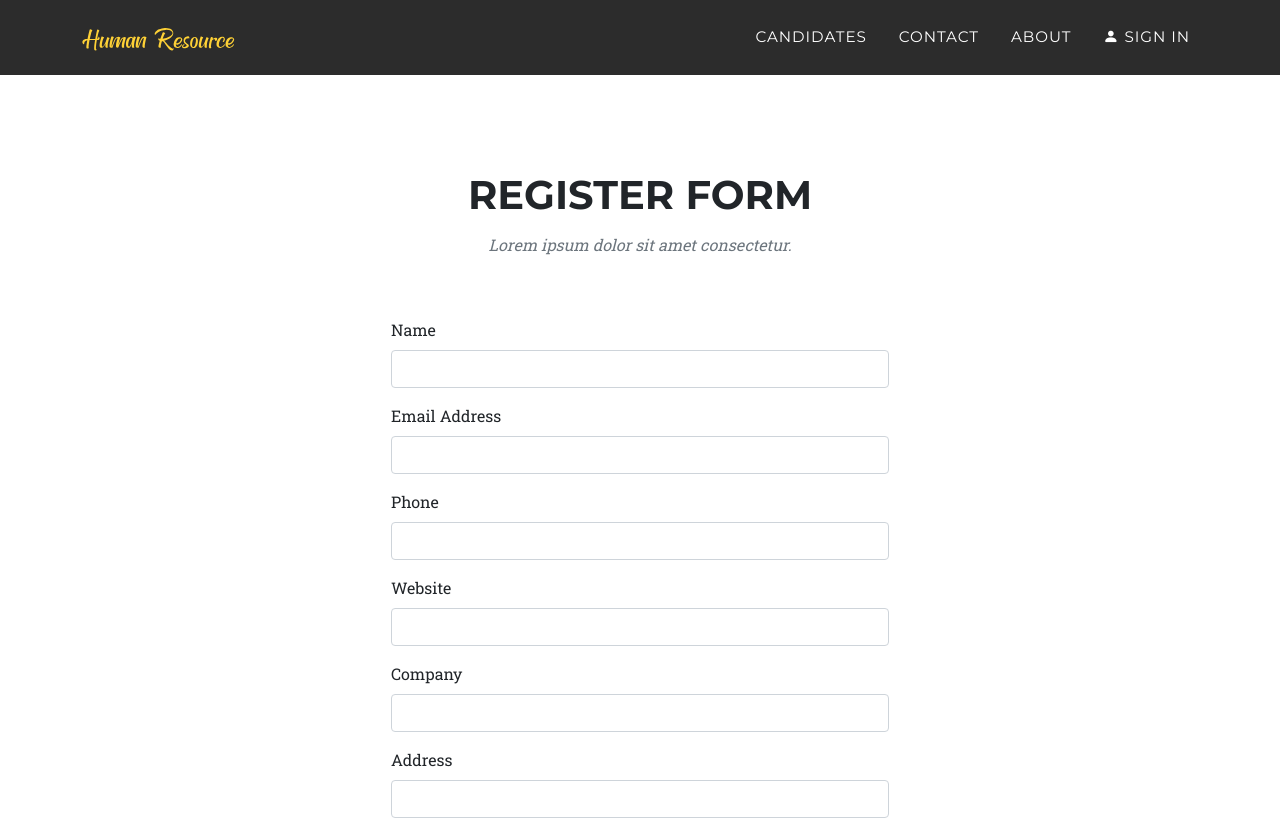
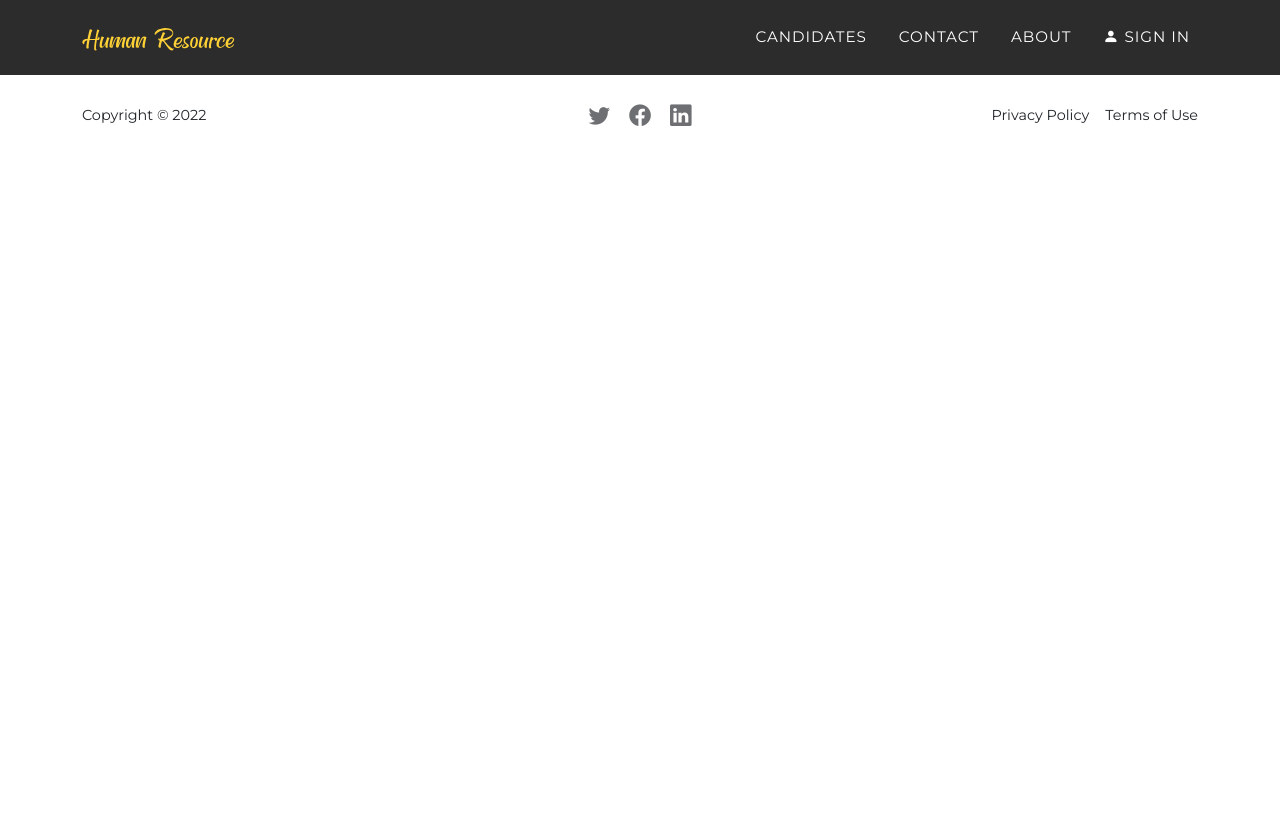
Before and after one commit to fatihcode/human-resource, a React (Create React App) app: page /human-resource/form in a window 1280 px wide. Shown: the top 820 px of the page. Built offline with nearby package versions, Linux system fonts and the light colour scheme; what redux-promise-middleware would draw is missing.

Commit message:
register moadl page

```diff
--- a/src/components/candidates/Detail.js
+++ b/src/components/candidates/Detail.js
@@ -1,27 +1,25 @@
 import React from 'react'
 import { Button, CloseButton, Table } from 'react-bootstrap';
-import { useSelector } from 'react-redux';
-import { useParams } from 'react-router';
+import { useDispatch, useSelector } from 'react-redux';
+import { useNavigate, useParams } from 'react-router';
 import { Link } from 'react-router-dom';
-import { API } from '../../store/action';
+import { delUser } from '../../store/action'
 
 export default function Detail() {
 
+  const dispatch = useDispatch()
+  const navigate = useNavigate();
   const persons = useSelector(state => state.candidates)
 
   let param = useParams()
 
   const user = persons.find(item => item._id === param.id)
 
-  const {_id, name, email, address, phone, website, company } = user
-
-  const handleDelete = (id) => {
-    API.delete(`/${id}`)
-
- }
+  const { _id, name, email, address, phone, website, company } = user
 
 
   return (
+
     <div className="portfolio-modal mt-5">
 
       <div className="card-caption">
@@ -55,7 +53,7 @@ export default function Detail() {
             <th colSpan={2} >
 
               <Button variant="outline-info mx-3" >Edit</Button>
-              <Button variant="outline-danger" onClick={handleDelete(_id)} >Delete</Button>
+              <Button variant="outline-danger" onClick={() => dispatch(delUser(_id), navigate('/human-resource/candidates'))} >Delete</Button>
 
             </th>
           </tr>
--- a/src/components/candidates/Register.js
+++ b/src/components/candidates/Register.js
@@ -1,105 +1,88 @@
 import React, { useState } from 'react'
-import { Container, Button, Col, Form, Row } from 'react-bootstrap';
-
-import { API } from '../../store/action';
-
-export default function Register() {
-
-   const [form, setForm] = useState({
-      name: '',
-      email: '',
-      phone: '',
-      address: '',
-      website: '',
-      company: ''
-   })
-
-   console.log(form)
+import { Button, Col, Form, Row, Modal } from 'react-bootstrap';
+import { useDispatch, useSelector } from 'react-redux';
+import { postUser } from '../../store/action'
 
 
+export default function Register(props) {
+
+   const sending = useSelector(state => state.sending)
+   const dispatch = useDispatch()
    const [validated, setValidated] = useState(false);
-   const [sub, setSub] = useState(false);
+   const [formData, setFormData] = useState({ name: '', phone: '', email: '', address: '', website: '', company: '' })
+
+   console.log(formData)
 
    const handleSubmit = (e) => {
-      const formCheck = e.currentTarget;
 
+      const form = e.currentTarget;
+      e.preventDefault();
       setValidated(true);
-
-      e.preventDefault();
-      console.log("içerde");
-
-      if (formCheck.checkValidity() === true) {
-         console.log("validate");
-
-         if (form.name && form.phone) {
-
-            API.post('/', form)
-
-            setValidated(false)
-            setSub(true)
-            setTimeout(() => setSub(false), 1500);
-         }
+      if (form.checkValidity()) {
+         props.onHide()
+         dispatch(postUser(formData))
+         setValidated(false)
+         setFormData({ name: '', phone: '', email: '', address: '', website: '', company: '' })
       }
    };
 
 
    return (
-      <section className="page-section">
+      <Modal {...props} size="md" aria-labelledby="contained-modal-title-vcenter" centered >
 
-         <Container>
+         <Modal.Header closeButton>
+            <Modal.Title id="contained-modal-title-vcenter">
+               Register Form
+            </Modal.Title>
+         </Modal.Header>
 
-            <div className="text-center">
-               <h2 className="section-heading text-uppercase">Register Form</h2>
-               <h3 className="section-subheading text-muted">Lorem ipsum dolor sit amet consectetur.</h3>
-            </div>
+         <Modal.Body>
 
-            <Form className="px-lg-5 px-1 mb-5" noValidate validated={validated} onSubmit={handleSubmit}>
+            <Form className="m-4" noValidate validated={validated} onSubmit={handleSubmit}>
 
-               <Row className="mb-3 justify-content-center">
-                  <Col xs={12} md={6}>
 
-                     <Form.Group className="mb-3" controlId="validationCustom01">
+
+                     <Form.Group className="mb-3" controlId="name">
                         <Form.Label>Name</Form.Label>
-                        <Form.Control onChange={(e) => setForm({ ...form, name: e.target.value })} type="text" placeholder="" value={form.name} required />
+                        <Form.Control onChange={(e) => setFormData({ ...formData, name: e.target.value })} type="text" placeholder="" value={formData.name} required />
                      </Form.Group>
 
-                     <Form.Group className="mb-3" controlId="validationCustom02">
-                        <Form.Label>Email Address</Form.Label>
-                        <Form.Control onChange={(e) => setForm({ ...form, email: e.target.value })} type="email" placeholder="" value={form.email} required />
+                     <Form.Group className="mb-3" controlId="phone">
+                        <Form.Label>Phone</Form.Label>
+                        <Form.Control onChange={(e) => setFormData({ ...formData, phone: e.target.value })} type="tel" placeholder="" value={formData.phone} required />
                      </Form.Group>
 
-                     <Form.Group className="mb-3">
-                        <Form.Label>Phone</Form.Label>
-                        <Form.Control onChange={(e) => setForm({ ...form, phone: e.target.value })} type="tel" placeholder="" value={form.phone} />
+                     <Form.Group className="mb-3" controlId="email">
+                        <Form.Label>Email Address</Form.Label>
+                        <Form.Control onChange={(e) => setFormData({ ...formData, email: e.target.value })} type="email" placeholder="" value={formData.email} />
                      </Form.Group>
 
-                     <Form.Group className="mb-3">
+                     <Form.Group className="mb-3" controlId="website">
                         <Form.Label>Website</Form.Label>
-                        <Form.Control onChange={(e) => setForm({ ...form, website: e.target.value })} type="string" placeholder="" value={form.website} />
+                        <Form.Control onChange={(e) => setFormData({ ...formData, website: e.target.value })} type="string" placeholder="" value={formData.website} />
                      </Form.Group>
 
-                     <Form.Group className="mb-3">
+                     <Form.Group className="mb-3" controlId="company">
                         <Form.Label>Company</Form.Label>
-                        <Form.Control onChange={(e) => setForm({ ...form, company: e.target.value })} type="text" placeholder="" value={form.company} />
+                        <Form.Control onChange={(e) => setFormData({ ...formData, company: e.target.value })} type="text" placeholder="" value={formData.company} />
                      </Form.Group>
 
-                     <Form.Group className="mb-3">
+                     <Form.Group className="mb-3" controlId="address">
                         <Form.Label>Address</Form.Label>
-                        <Form.Control onChange={(e) => setForm({ ...form, address: e.target.value })} type="text" placeholder="" value={form.address} />
+                        <Form.Control onChange={(e) => setFormData({ ...formData, address: e.target.value })} type="text" placeholder="" value={formData.address} />
                      </Form.Group>
 
-
-                     {sub
-                        ? <Button variant="success">Form Submitted</Button>
+                     {sending
+                        ? <Button variant="success" disabled>Sending</Button>
                         : <Button type="submit">Submit</Button>
                      }
-                  </Col>
 
-               </Row>
             </Form>
 
+         </Modal.Body>
 
-         </Container>
-      </section>
+
+
+      </Modal>
    )
 }
--- a/src/store/action.js
+++ b/src/store/action.js
@@ -1,4 +1,3 @@
-
 import axios from 'axios'
 
 export const API = axios.create({
@@ -7,28 +6,36 @@ export const API = axios.create({
 })
 
 
-export function getData() {
+export function getUsers() {
 	return dispatch => {
-
 		dispatch({
-			type: "GET_DATA",
+			type: "GET_USERS",
 			payload: API.get('/').then(res => res.data)
 		})
 	}
 }
 
 
-// export function postData() {
-// 	return dispatch => {
+export function delUser(id) {
+	return dispatch => {
+		dispatch({
+			type: "DEL_USER",
+			payload: API.delete(`/${id}`)
+		})
+	}
+}
 
-// 		dispatch({
-// 			type: "POST_DATA",
-// 			payload: API.post(API_URL,{
 
-// 			}).then(res => res.data)
-// 		})
-// 	}
-// }
+export function postUser(user) {
+	return dispatch => {
+		dispatch({
+			type: "POST_USER",
+			payload: API.post(`/`,user)
+		})
+	}
+}
+
+
 
 
 export function postReview(payload) {
--- a/src/store/reducer.js
+++ b/src/store/reducer.js
@@ -1,38 +1,56 @@
+import { Action } from "history"
 import { brand, review, slideItem, team, aboutItem } from "./data"
 
 const INITIAL_STATE = {
 	candidates: [],
 	error: "",
-	fetching: true,
+	loading: false,
+	sending: false,
 	review,
 	team,
 	brand,
 	slideItem,
-	aboutItem,
-	user:{}
+	aboutItem
 }
 
 export default (state = INITIAL_STATE, { type, payload }) => {
 	switch (type) {
 
-		case "GET_DATA_PENDING":
-			return { ...state, fetching: true }
+		case "GET_USERS_PENDING":
+			return { ...state, loading: true }
 
-		case "GET_DATA_FULFILLED":
-			return { ...state, candidates: payload.sort((a, b) => a.name.localeCompare(b.name)), error: "", fetching: false }
+		case "GET_USERS_FULFILLED":
+			return { ...state, candidates: payload.sort((a, b) => a.name.localeCompare(b.name)), error: "", loading: false }
 
-		case "GET_DATA_REJECTED":
-			return { ...state, error: payload.message, fetching: false }
+		case "GET_USERS_REJECTED":
+			return { ...state, error: payload.message, loading: false }
 
 
-		case "POST_DATA_PENDING":
-			return { ...state, fetching: true }
+		//--------------------------------------------------------------
 
-		case "POST_DATA_FULFILLED":
-			return { ...state, user: [payload, ...state.user] }
 
-		case "POST_DATA_REJECTED":
-			return { ...state, error: payload.message, fetching: false }
+		case "POST_USER_PENDING":
+			return { ...state, sending: true }
+
+		case "POST_USER_FULFILLED":
+			return { ...state, candidates: [...state.candidates, payload.data], sending: false }
+
+		case "POST_USER_REJECTED":
+			return { ...state, error: payload.data.errors.message, sending: false }
+
+
+		//--------------------------------------------------------------
+
+
+
+
+		//--------------------------------------------------------------
+
+		case "DEL_USER_FULFILLED":
+			return { ...state, candidates: state.candidates.filter(item => item._id !== payload.data._id), error: "" }
+
+
+		//--------------------------------------------------------------
 
 
 		case "POST_REVIEW":
```
Also changed, not shown: src/components/candidates/Candidates.js (+29 -11 lines), src/components/candidates/Popup.js (added, +62 -0 lines).
